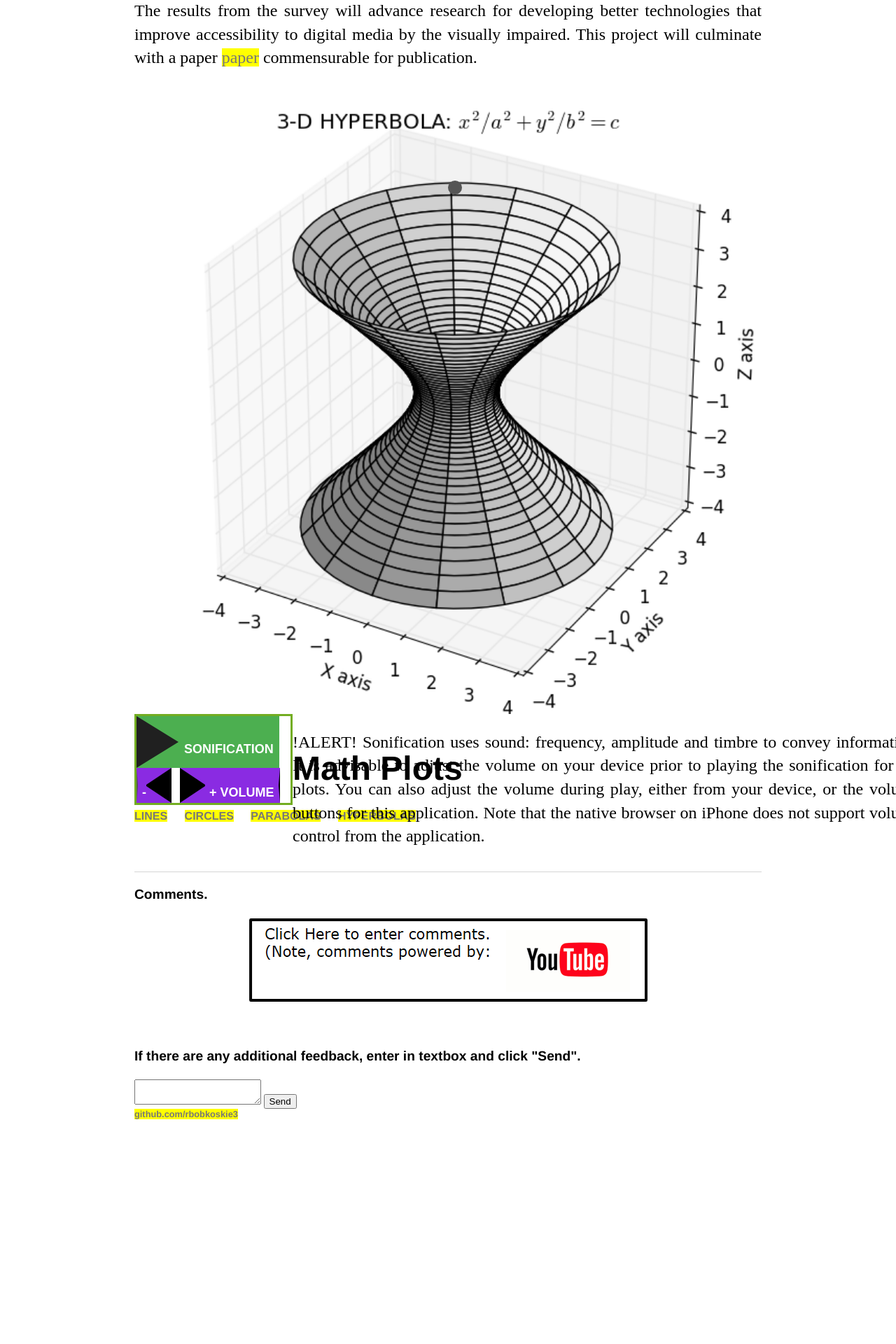
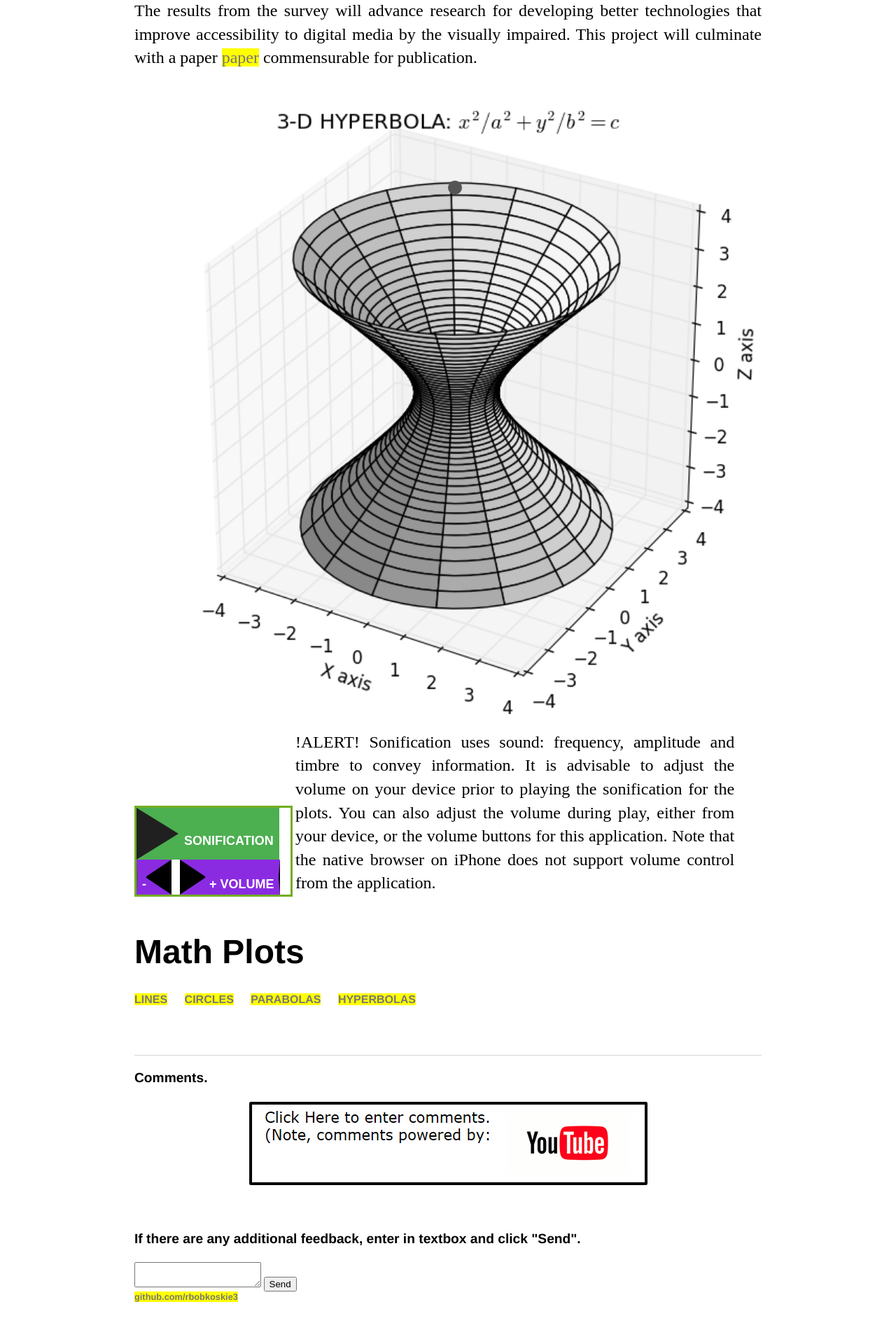
Before and after one commit to rbobkoskie3/rbobkoskie3.github.io, a Jekyll site: the page built from index.html, in a window 1280 px wide. Shown: the part 723-2643 px from the top of the page at 70% size. Built offline with Jekyll 4.4.1, drawn with Linux system fonts in a browser that asks for light colours; before the commit the page ends 2382 px from its top, so only the background shows below that.

Commit message:
Add files via upload

```diff
--- a/index.html
+++ b/index.html
@@ -276,8 +276,8 @@ title: Math, Sonification, Plots
             width: 220px;
             height: 100%;
             // transform: scale(.5, .5);
-            // display:inline-block;
-            float:left;
+            display:inline-block;
+            // float:left;
             border: 3px solid #73AD21;
         }
 
@@ -288,13 +288,13 @@ title: Math, Sonification, Plots
 
             width: 70%;
             height: 200px;
-            //height: 100%;
+            // height: 100%;
             display:inline-block;
-            //float:left;
-            position:fixed;
-            overflow-y: scroll;
-            //padding: 0px 10px 0px 10px;
-            //border: 3px solid #73AD21;
+            // float:left;
+            // position:relative;
+            // overflow-y: scroll;
+            // padding: 0px 10px 0px 10px;
+            // border: 3px solid #73AD21;
         }
     </style>
 </head>
```
